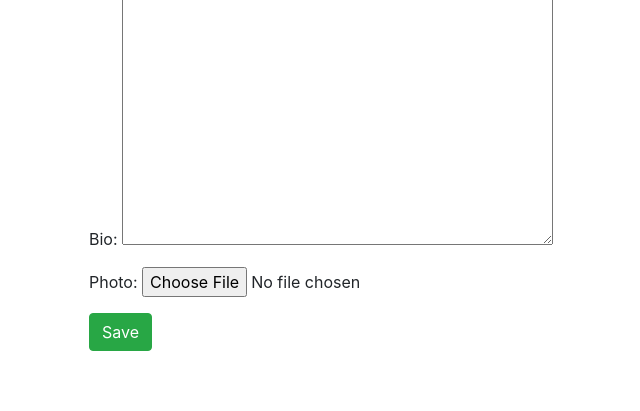
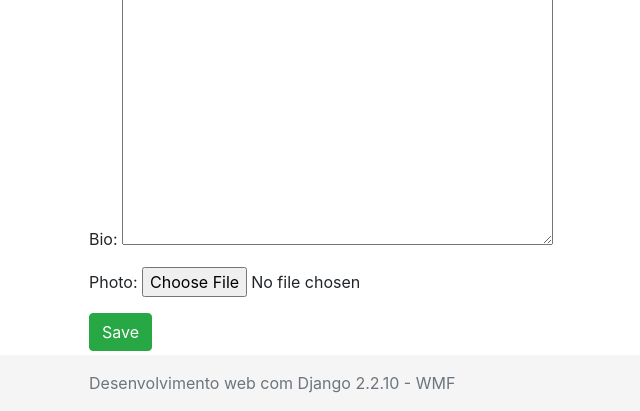
Before and after one commit to wmfinamore/gestao_clientes, a Django app: page /clientes/new/ in a window 1280 px wide. Shown: the part 409-820 px from the top of the page, without its empty margins (226-866 px from the left). Run offline with Django 3.2, Linux system fonts and the light colour scheme; the visitor is signed in with stand-in values (Sample User, id 1); some libraries are stand-ins or nearby versions.

Commit message:
Implementado exemplo de utilização de INCLUDE para reaproveitamento de código nos templates do Django

```diff
--- /dev/null
+++ b/clientes/templates/footer.html
@@ -0,0 +1,5 @@
+<footer class="footer mt-auto py-3">
+        <div class="container">
+            <span class="text-muted">{{ footer_message }}</span>
+        </div>
+</footer>
--- a/clientes/templates/person.html
+++ b/clientes/templates/person.html
@@ -51,3 +51,9 @@
     <a href="{% url 'person_new' %}" class="btn btn-primary">Novo</a>
 
 {% endblock %}
+
+{% block footer %}
+
+    {% include 'footer.html' %}
+
+{% endblock %}
--- a/clientes/templates/person_confirm_delete.html
+++ b/clientes/templates/person_confirm_delete.html
@@ -13,3 +13,9 @@
     </form>
 </div>
 {% endblock %}
+
+{% block footer %}
+
+    {% include 'footer.html' %}
+
+{% endblock %}
--- a/clientes/templates/person_form.html
+++ b/clientes/templates/person_form.html
@@ -13,3 +13,9 @@
     </form>
 
 {% endblock %}
+
+{% block footer %}
+
+    {% include 'footer.html' %}
+
+{% endblock %}
--- a/clientes/views.py
+++ b/clientes/views.py
@@ -12,43 +12,47 @@ from .forms import PersonForm
 def Persons_list(request):
     nome = request.GET.get('nome', None)
     sobrenome = request.GET.get('sobrenome', None)
+    footer_message = 'Desenvolvimento web com Django 2.2.10 - WMF'
 
     if nome or sobrenome:
         persons = Person.objects.all()
         persons = persons.filter(first_name__icontains=nome, last_name__icontains=sobrenome)
     else:
         persons = Person.objects.all()
-    return render(request, 'person.html', {'persons': persons})
+    return render(request, 'person.html', {'persons': persons, 'footer_message': footer_message})
 
 
 @login_required
 def Persons_new(request):
     form = PersonForm(request.POST, request.FILES, None)
+    footer_message = 'Desenvolvimento web com Django 2.2.10 - WMF'
     if form.is_valid():
         form.save()
         return redirect('person_list')
-    return render(request, 'person_form.html', {'form': form})
+    return render(request, 'person_form.html', {'form': form, 'footer_message': footer_message})
 
 @login_required
 def Persons_update(request, id):
     person = get_object_or_404(Person, pk=id)
     form = PersonForm(request.POST or None, request.FILES or None, instance=person)
+    footer_message = 'Desenvolvimento web com Django 2.2.10 - WMF'
 
     if form.is_valid():
         form.save()
         return redirect('person_list')
 
-    return render(request, 'person_form.html', {'form': form})
+    return render(request, 'person_form.html', {'form': form, 'footer_message': footer_message})
 
 @login_required
 def Persons_delete(request, id):
     person = get_object_or_404(Person, pk=id)
+    footer_message = 'Desenvolvimento web com Django 2.2.10 - WMF'
 
     if request.method == 'POST':
         person.delete()
         return redirect('person_list')
 
-    return render(request, 'person_confirm_delete.html', {'person': person})
+    return render(request, 'person_confirm_delete.html', {'person': person, 'footer_message': footer_message})
 
 
 class PersonList(ListView):
```
